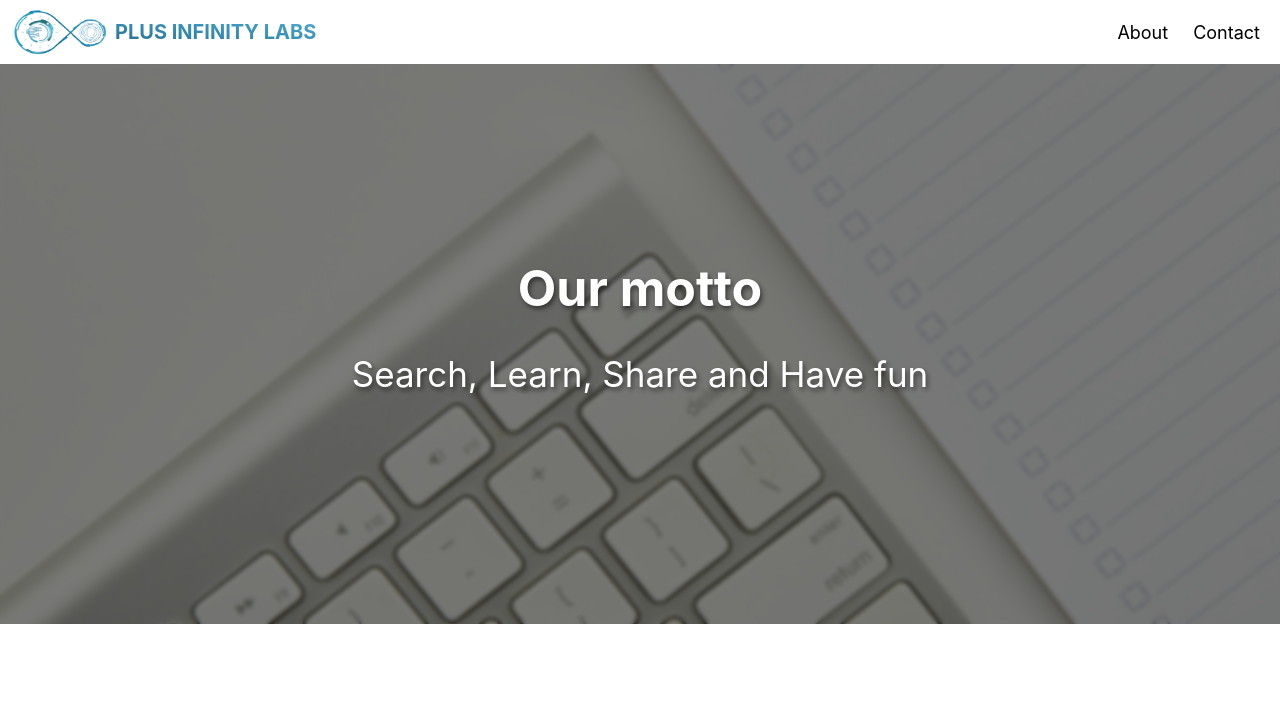
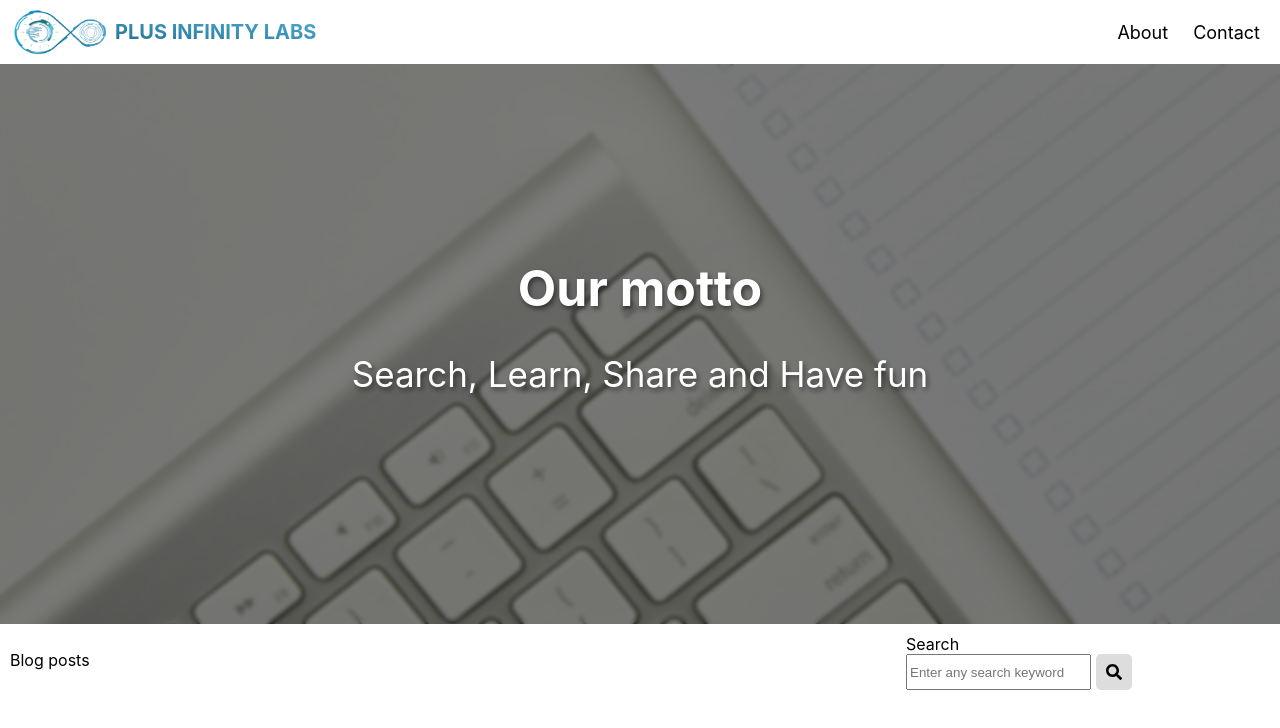
Before and after one commit to GowshikPrabhu/pi-labs-blog, a React (Create React App) app: page / in a window 1280 px wide. Shown: the top 728 px of the page. Built offline with nearby package versions, Linux system fonts and the light colour scheme.

Commit message:
Add search to home

```diff
--- /dev/null
+++ b/src/pages/Home/Home.css
@@ -0,0 +1,20 @@
+.toolbar {
+  display: none;
+}
+
+@media only screen and (min-width: 600px) {
+}
+
+@media only screen and (min-width: 768px) {
+  .home-layout {
+    display: grid;
+    grid-template-columns: 70% 30%;
+  }
+  .layout-container {
+    margin: 5px 5px 5px 5px;
+    padding: 5px;
+  }
+  .toolbar {
+    display: initial;
+  }
+}
--- a/src/pages/Home/Home.js
+++ b/src/pages/Home/Home.js
@@ -1,12 +1,24 @@
 import React from 'react';
 import Header from '../../components/Header/Header';
 import Landing from './components/Landing/Landing';
+import Toolbar from './components/Toolbar/Toolbar';
+import './Home.css';
 
 const Home = () => {
   return (
     <div>
       <Header />
       <Landing />
+      <div className='home-layout'>
+        <div className='layout-container'>
+          {/* Blog cards */}
+          <p>Blog posts</p>
+        </div>
+        <div className='layout-container toolbar'>
+          {/* Search and filter */}
+          <Toolbar />
+        </div>
+      </div>
     </div>
   );
 };
```
